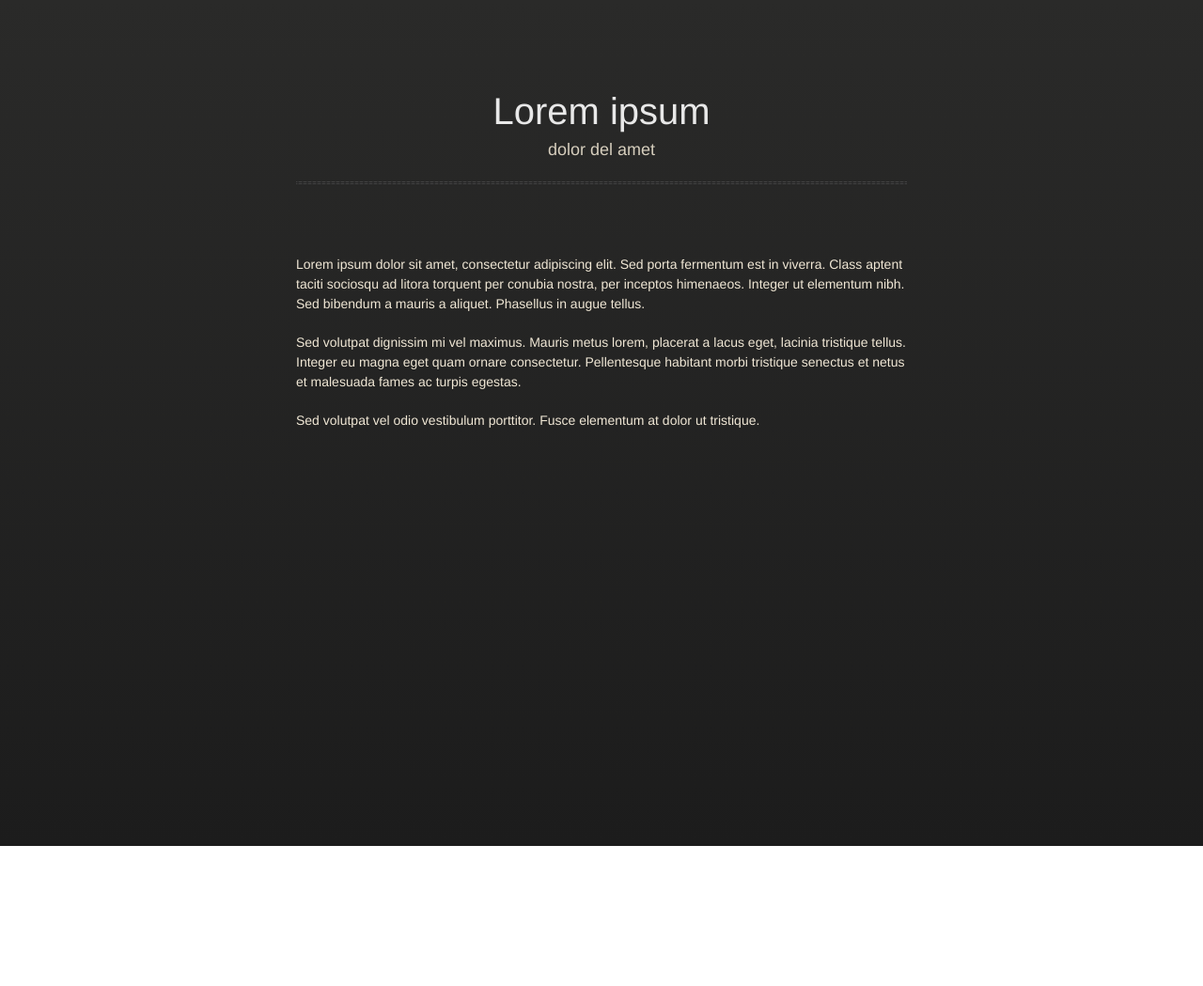
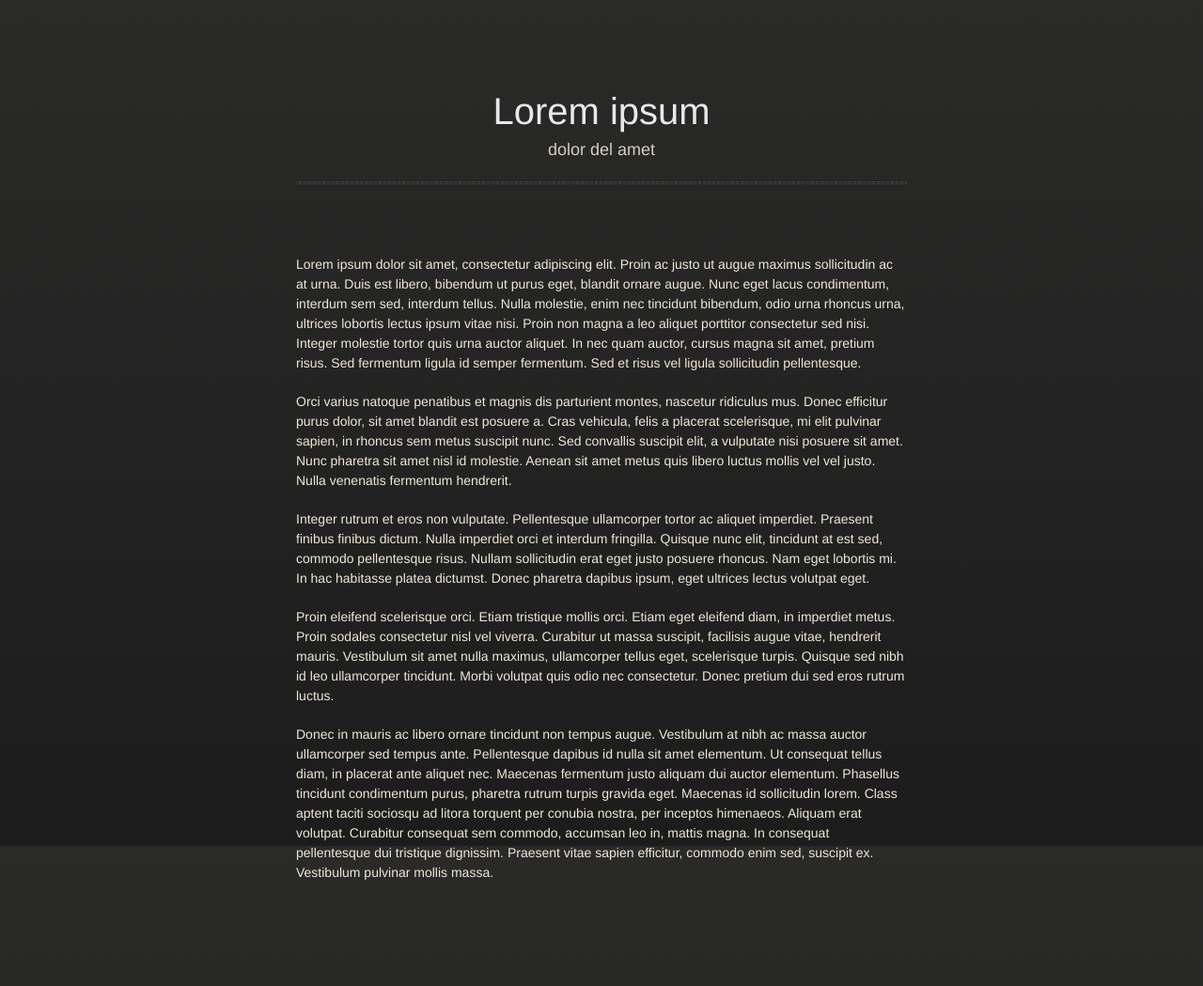
Before and after one commit to tahmid02016/dustbin, a Jekyll site: the page built from _posts/2021-09-30-world.md, in a window 1280 px wide. Shown: the whole page at 94% size. Built offline with Jekyll 4.4.1, drawn with Linux system fonts in a browser that asks for light colours; before the commit the page ends 900 px from its top, so only the background shows below that.

Commit message:
Update 2021-09-30-world.md

```diff
--- a/_posts/2021-09-30-world.md
+++ b/_posts/2021-09-30-world.md
@@ -4,8 +4,12 @@ title: Lorem ipsum
 tagline: dolor del amet
 ---
 
-Lorem ipsum dolor sit amet, consectetur adipiscing elit. Sed porta fermentum est in viverra. Class aptent taciti sociosqu ad litora torquent per conubia nostra, per inceptos himenaeos. Integer ut elementum nibh. Sed bibendum a mauris a aliquet. Phasellus in augue tellus.
+Lorem ipsum dolor sit amet, consectetur adipiscing elit. Proin ac justo ut augue maximus sollicitudin ac at urna. Duis est libero, bibendum ut purus eget, blandit ornare augue. Nunc eget lacus condimentum, interdum sem sed, interdum tellus. Nulla molestie, enim nec tincidunt bibendum, odio urna rhoncus urna, ultrices lobortis lectus ipsum vitae nisi. Proin non magna a leo aliquet porttitor consectetur sed nisi. Integer molestie tortor quis urna auctor aliquet. In nec quam auctor, cursus magna sit amet, pretium risus. Sed fermentum ligula id semper fermentum. Sed et risus vel ligula sollicitudin pellentesque.
 
-Sed volutpat dignissim mi vel maximus. Mauris metus lorem, placerat a lacus eget, lacinia tristique tellus. Integer eu magna eget quam ornare consectetur. Pellentesque habitant morbi tristique senectus et netus et malesuada fames ac turpis egestas.
+Orci varius natoque penatibus et magnis dis parturient montes, nascetur ridiculus mus. Donec efficitur purus dolor, sit amet blandit est posuere a. Cras vehicula, felis a placerat scelerisque, mi elit pulvinar sapien, in rhoncus sem metus suscipit nunc. Sed convallis suscipit elit, a vulputate nisi posuere sit amet. Nunc pharetra sit amet nisl id molestie. Aenean sit amet metus quis libero luctus mollis vel vel justo. Nulla venenatis fermentum hendrerit.
 
-Sed volutpat vel odio vestibulum porttitor. Fusce elementum at dolor ut tristique.
+Integer rutrum et eros non vulputate. Pellentesque ullamcorper tortor ac aliquet imperdiet. Praesent finibus finibus dictum. Nulla imperdiet orci et interdum fringilla. Quisque nunc elit, tincidunt at est sed, commodo pellentesque risus. Nullam sollicitudin erat eget justo posuere rhoncus. Nam eget lobortis mi. In hac habitasse platea dictumst. Donec pharetra dapibus ipsum, eget ultrices lectus volutpat eget.
+
+Proin eleifend scelerisque orci. Etiam tristique mollis orci. Etiam eget eleifend diam, in imperdiet metus. Proin sodales consectetur nisl vel viverra. Curabitur ut massa suscipit, facilisis augue vitae, hendrerit mauris. Vestibulum sit amet nulla maximus, ullamcorper tellus eget, scelerisque turpis. Quisque sed nibh id leo ullamcorper tincidunt. Morbi volutpat quis odio nec consectetur. Donec pretium dui sed eros rutrum luctus.
+
+Donec in mauris ac libero ornare tincidunt non tempus augue. Vestibulum at nibh ac massa auctor ullamcorper sed tempus ante. Pellentesque dapibus id nulla sit amet elementum. Ut consequat tellus diam, in placerat ante aliquet nec. Maecenas fermentum justo aliquam dui auctor elementum. Phasellus tincidunt condimentum purus, pharetra rutrum turpis gravida eget. Maecenas id sollicitudin lorem. Class aptent taciti sociosqu ad litora torquent per conubia nostra, per inceptos himenaeos. Aliquam erat volutpat. Curabitur consequat sem commodo, accumsan leo in, mattis magna. In consequat pellentesque dui tristique dignissim. Praesent vitae sapien efficitur, commodo enim sed, suscipit ex. Vestibulum pulvinar mollis massa.
```
